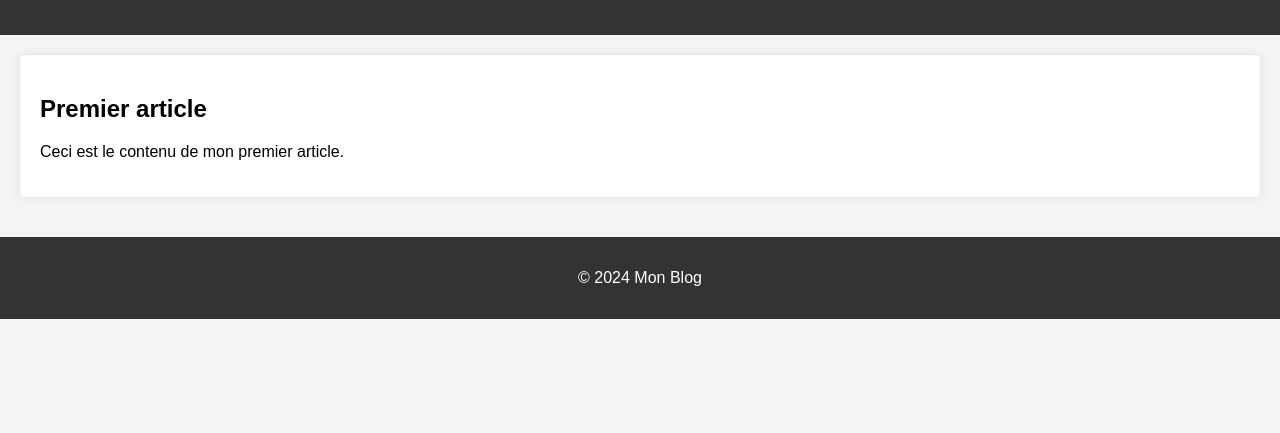
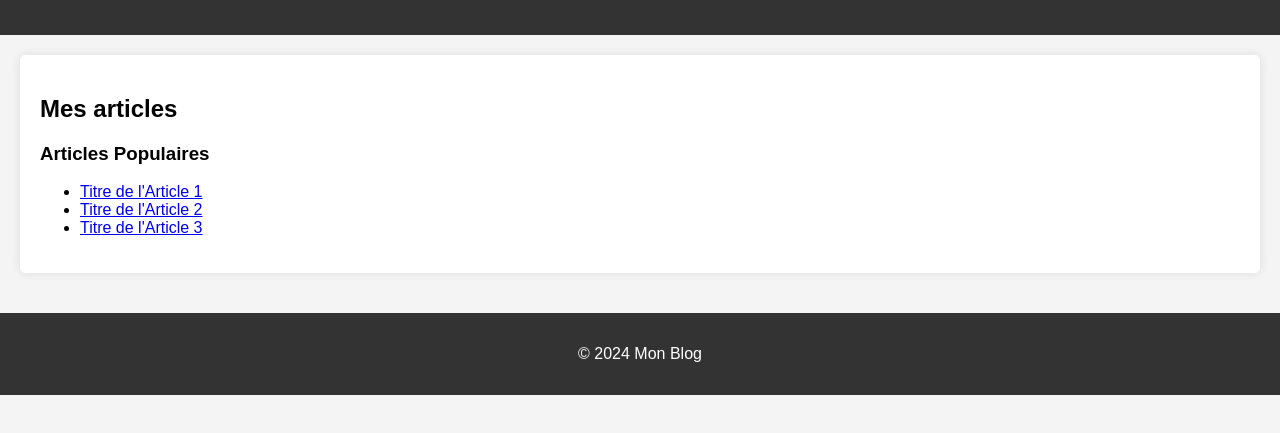
Before and after one commit to silahiacademy/blog, a plain HTML site: page index.html in a window 1280 px wide. Shown: the part 77-510 px from the top of the page. Drawn offline with Linux system fonts and the light colour scheme.

Commit message:
Ajout des articles

```diff
--- a/index.html
+++ b/index.html
@@ -12,9 +12,16 @@
     </header>
     <main>
         <section>
-            <h2>Premier article</h2>
-            <p>Ceci est le contenu de mon premier article.</p>
-        </section>
+            <h2>Mes articles</h2>
+            <div class="popular-posts">
+                <h3>Articles Populaires</h3>
+                <ul>
+                  <li><a href="lien-vers-article-1">Titre de l'Article 1</a></li>
+                  <li><a href="lien-vers-article-2">Titre de l'Article 2</a></li>
+                  <li><a href="lien-vers-article-3">Titre de l'Article 3</a></li>
+                </ul>
+              </div>
+         </section>
     </main>
     <footer>
         <p>© 2024 Mon Blog</p>
```
